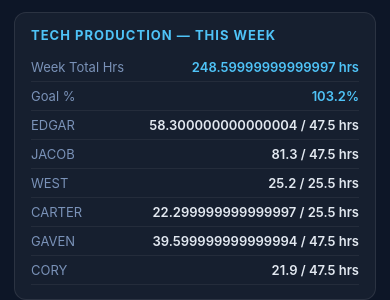
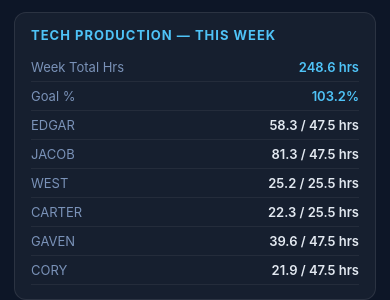
Before and after one commit to rohrmanhyundai/Rohrmanhyundai, a React (Vite) app: page / in a window 390 px wide. Shown: the part 296-596 px from the top of the page. Built offline with nearby package versions, Linux system fonts and the light colour scheme; no server answers.

Commit message:
Round tech hours to 1 decimal in mobile dashboard
Co-Authored-By: Claude Opus 4.7 (1M context) <noreply@anthropic.com>

```diff
--- a/src/components/MobileDashboard.jsx
+++ b/src/components/MobileDashboard.jsx
@@ -97,10 +97,10 @@ export default function MobileDashboard({ data, vacations, isLoggedIn, currentUs
 
       {/* Tech Production */}
       <Card title="Tech Production — This Week">
-        <StatRow label="Week Total Hrs" value={`${techWeekTotal} hrs`} highlight />
+        <StatRow label="Week Total Hrs" value={`${Number(techWeekTotal).toFixed(1)} hrs`} highlight />
         <StatRow label="Goal %" value={`${techPct}%`} highlight />
         {techs.map(t => (
-          <StatRow key={t.name} label={t.name} value={`${t.total ?? 0} / ${t.goal ?? 0} hrs`} />
+          <StatRow key={t.name} label={t.name} value={`${Number(t.total ?? 0).toFixed(1)} / ${Number(t.goal ?? 0).toFixed(1)} hrs`} />
         ))}
       </Card>
 
```
